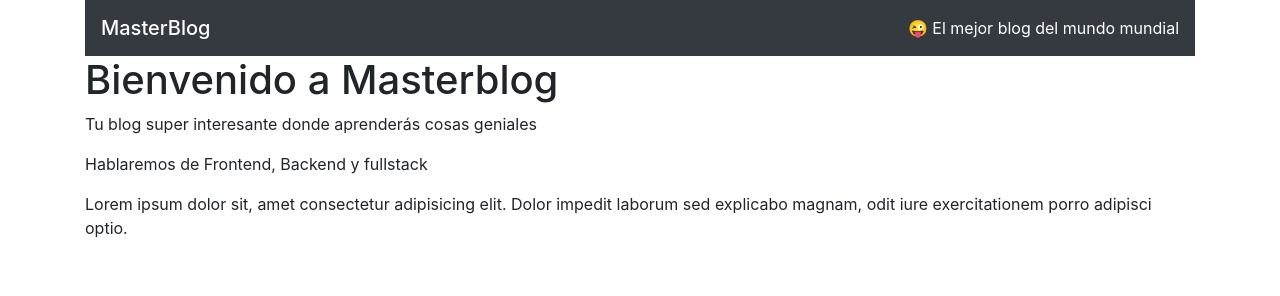
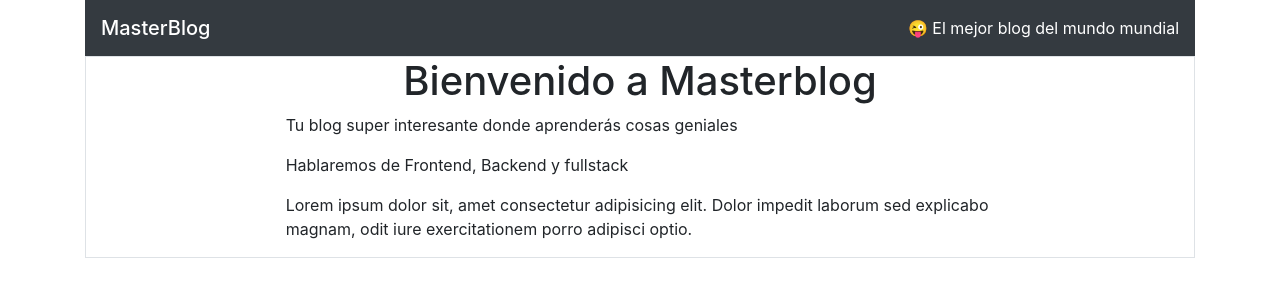
Before and after one commit to pmarino2013/MasterBlog, a plain HTML site: page index.html in a window 1280 px wide. Drawn offline with nearby package versions, Linux system fonts and the light colour scheme.

Commit message:
Borde y alineacion delcontenido

```diff
--- a/index.html
+++ b/index.html
@@ -26,9 +26,9 @@
           >&#128540; El mejor blog del mundo mundial</span
         >
       </nav>
-      <div class="row">
-        <div class="col">
-          <h1>Bienvenido a Masterblog</h1>
+      <div class="row border p-0 m-0">
+        <div class="col col-md-8 offset-md-2">
+          <h1 class="text-center">Bienvenido a Masterblog</h1>
           <p>Tu blog super interesante donde aprenderás cosas geniales</p>
           <p>
             Hablaremos de Frontend, Backend y fullstack
```
